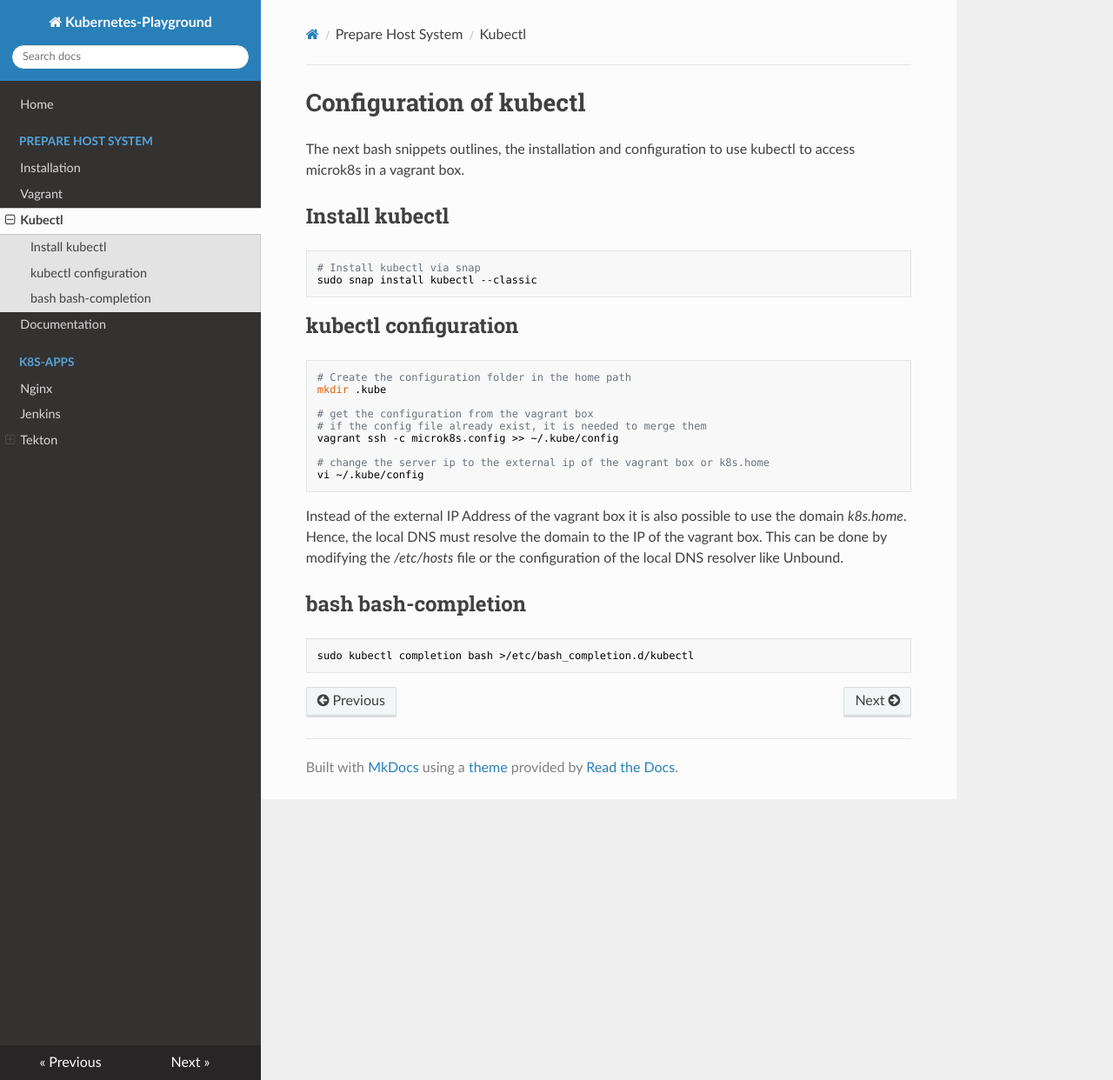
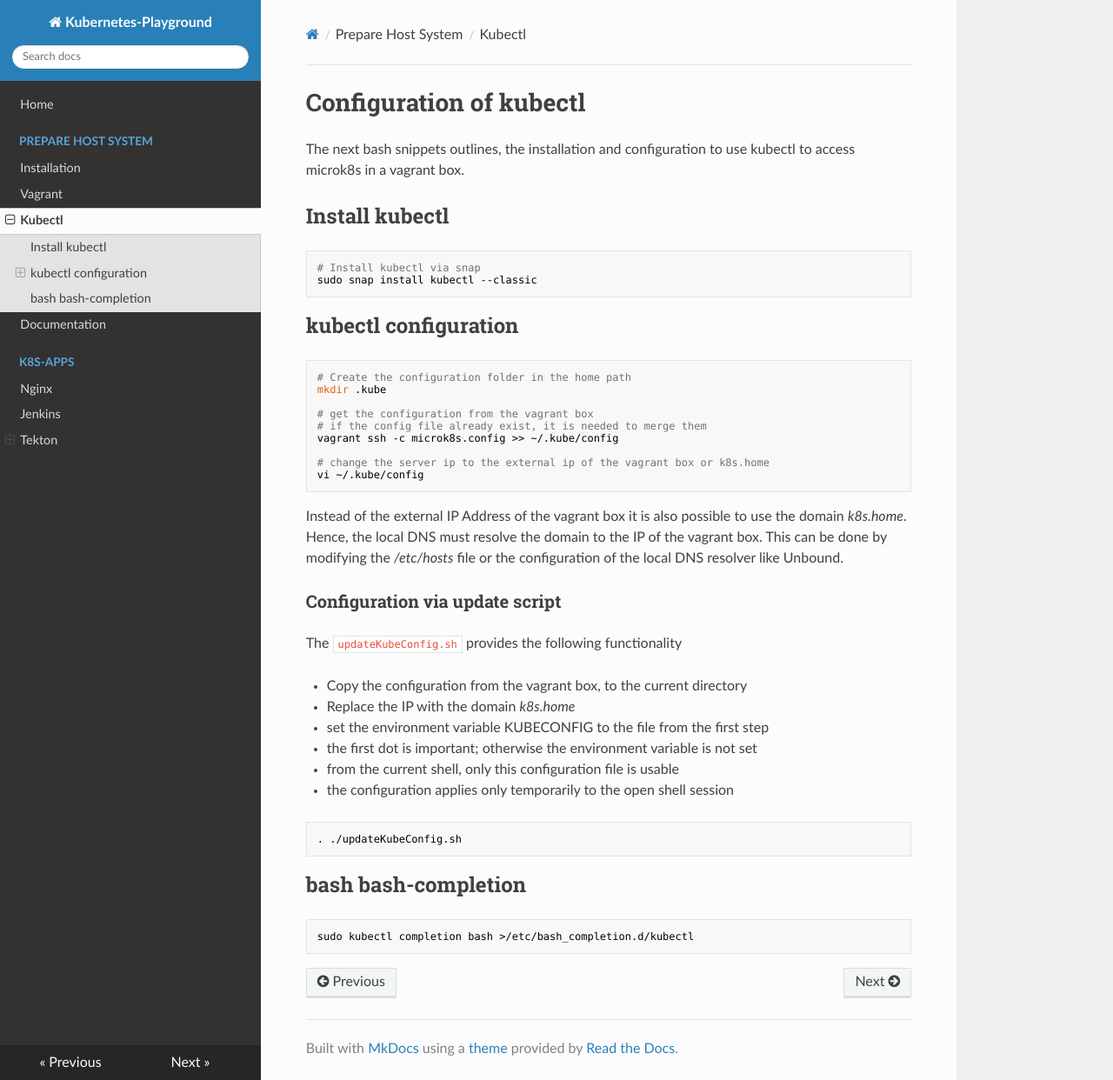
Before and after one commit to zonedbit/kubernetes-playground, an MkDocs documentation site: the page built from docs/kubectl-config.md, in a window 1280 px wide and 1242 px high. Shown: the whole window at 87% size. Built offline with MkDocs 1.6.1, drawn with Linux system fonts in a browser that asks for light colours; nearby versions of some CDN libraries.

Commit message:
feature/update kube config script (#8)
* feature/updateKubeConfigScript

* feature/updateKubeConfigScript

* feature/updateKubeConfigScript

````diff
--- a/docs/kubectl-config.md
+++ b/docs/kubectl-config.md
@@ -27,6 +27,21 @@ Instead of the external IP Address of the vagrant box it is also possible to use
 Hence, the local DNS must resolve the domain to the IP of the vagrant box. This can be done by modifying the
 */etc/hosts* file or the configuration of the local DNS resolver like Unbound.
 
+### Configuration via update script
+
+The `updateKubeConfig.sh` provides the following functionality
+
+* Copy the configuration from the vagrant box, to the current directory
+* Replace the IP with the domain *k8s.home*
+* set the environment variable KUBECONFIG to the file from the first step
+  * the first dot is important; otherwise the environment variable is not set
+  * from the current shell, only this configuration file is usable
+  * the configuration applies only temporarily to the open shell session
+
+```bash
+. ./updateKubeConfig.sh
+```
+
 ## bash bash-completion
 
 ```bash
````
Also changed, not shown: 2 other files.
